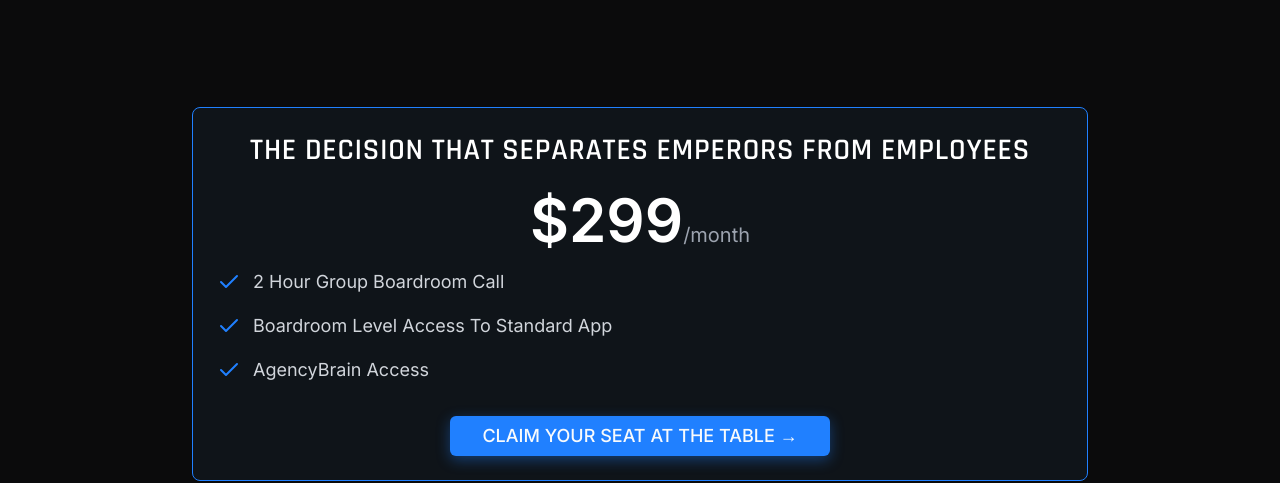
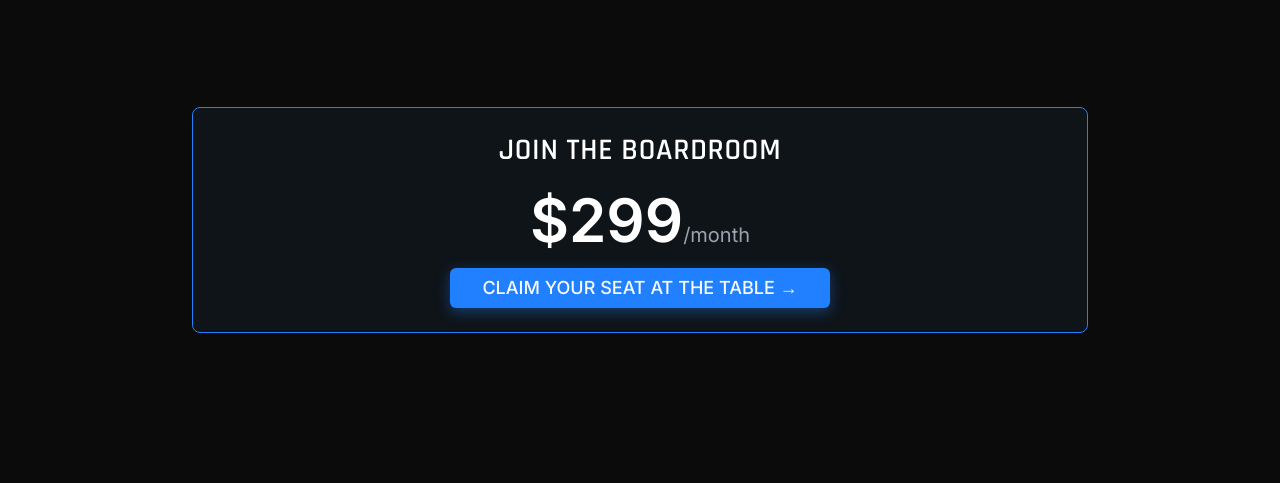
Before and after one commit to justinharkelroad/officialstandardplaybooksite, a React (Vite) app: page /boardroom in a window 1280 px wide. Shown: the part 1800-2283 px from the top of the page. Built offline with nearby package versions, Linux system fonts and the light colour scheme.

Commit message:
Refactor Boardroom pricing section

```diff
--- a/src/components/sections/BoardroomPricing.tsx
+++ b/src/components/sections/BoardroomPricing.tsx
@@ -1,18 +1,11 @@
 
 import { Button } from '@/components/ui/button';
-import { Card, CardContent, CardDescription, CardHeader, CardTitle } from '@/components/ui/card';
-import { Check } from 'lucide-react';
+import { Card, CardContent, CardHeader, CardTitle } from '@/components/ui/card';
 
 const BoardroomPricing = () => {
   const handleJoinNow = () => {
     window.open('https://link.fastpaydirect.com/payment-link/68371b280a5741f8835218c8', '_blank');
   };
-
-  const features = [
-    "2 Hour Group Boardroom Call",
-    "Boardroom Level Access To Standard App",
-    "AgencyBrain Access"
-  ];
 
   return (
     <section className="py-20 relative">
@@ -21,7 +14,7 @@ const BoardroomPricing = () => {
           <Card className="bg-dark-card border-primary text-center card-hover">
             <CardHeader className="pb-4">
               <CardTitle className="text-white font-rajdhani text-3xl uppercase tracking-wide mb-4">
-                The Decision That Separates Emperors from Employees
+                JOIN THE BOARDROOM
               </CardTitle>
               <div className="mb-4">
                 <span className="text-6xl font-bold text-white">$299</span>
@@ -29,14 +22,6 @@ const BoardroomPricing = () => {
               </div>
             </CardHeader>
             <CardContent>
-              <div className="mb-8 space-y-4">
-                {features.map((feature, index) => (
-                  <div key={index} className="flex items-center gap-3 text-left">
-                    <Check className="text-primary flex-shrink-0" size={24} />
-                    <span className="text-gray-300 text-lg">{feature}</span>
-                  </div>
-                ))}
-              </div>
               <Button onClick={handleJoinNow} className="btn-primary text-lg px-8 py-4">
                 CLAIM YOUR SEAT AT THE TABLE →
               </Button>
```
